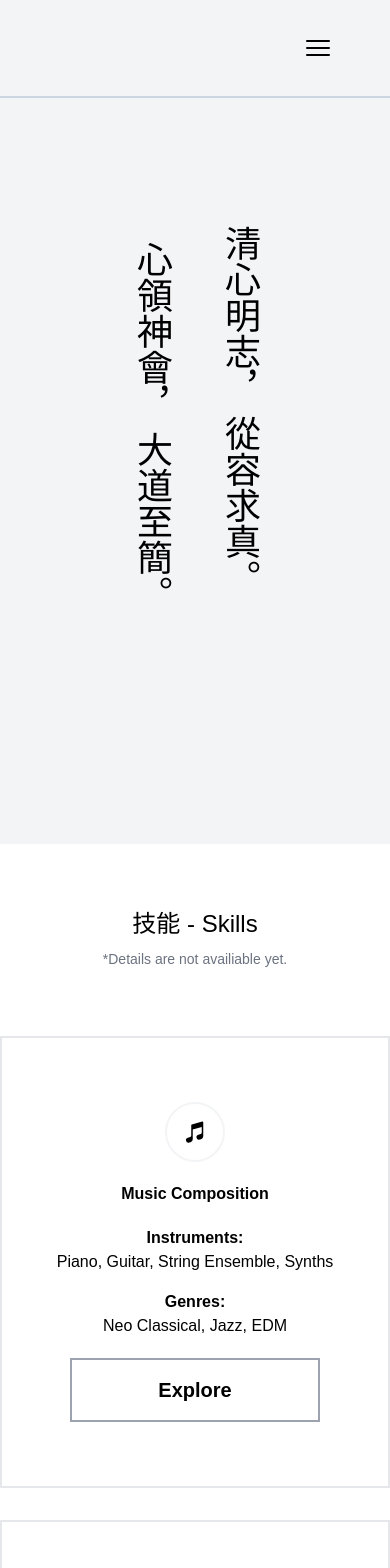
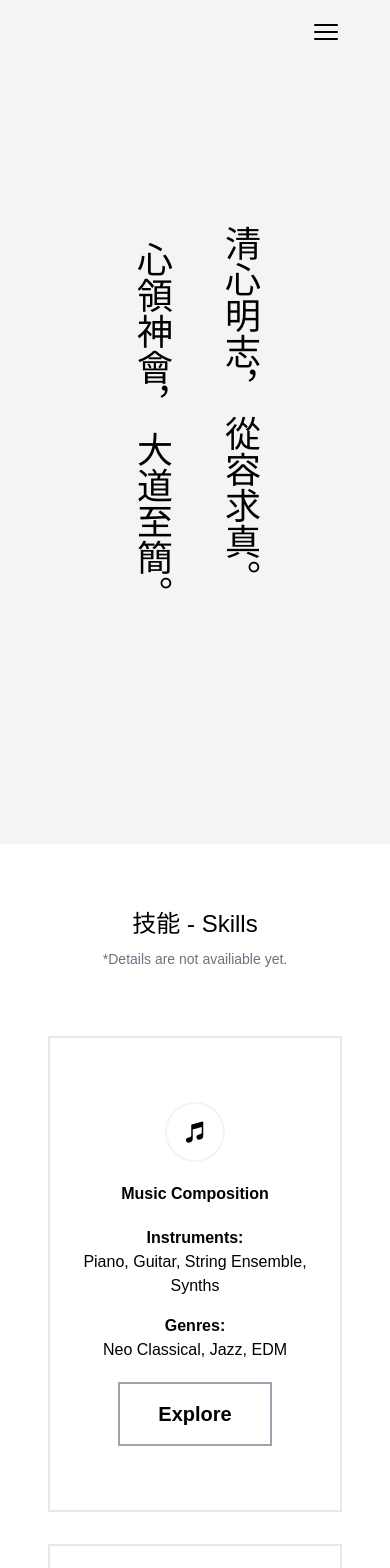
Before and after one commit to CHNSOC/cata-portfolio, a React (Vite) app: page / in a window 390 px wide. Shown: the top 1568 px of the page. Built offline with nearby package versions, Linux system fonts and the light colour scheme.

Commit message:
visual adjustments

```diff
--- a/src/scenes/aboutme/index.tsx
+++ b/src/scenes/aboutme/index.tsx
@@ -20,7 +20,7 @@ const AboutMe = ({ setSelectedPage }: Props) => {
                 <div className="flex justify-center text-center items-center w-full h-full border-b-2 border-t-2 py-3">
                     <p className="italic text-lg">"The young boy finally lifted his gaze. Before him, the enclosing walls faded into the background, giving way to a radiant expanse of stars."</p>
                 </div>
-                <div className=" mt-12 flex:col md:space-y-8 space-y-4 justify-left w-full h-full tracking-wide leading-relaxed">
+                <div className=" mt-12 flex:col md:space-y-8 space-y-4 justify-left w-full h-full text-left tracking-wide leading-relaxed">
                     <p className="indent-10">Welcome to my portfolio page. It's a pleasure to make your acquaintance here.</p>
                     <p className="indent-10">If I were, to sum up my identity in a nutshell, I would gladly label myself as a software engineer with a deep yearning for the beauty that life offers.
                      Drawing inspiration from the <i>"Principles,"</i> I'm a dedicated growth seeker, constantly striving for improvement and refinement.</p>
@@ -101,7 +101,7 @@ const AboutMe = ({ setSelectedPage }: Props) => {
                 <button className={`${language === Language.CHT ? ' border-gray-500 md:border-b-2' : ''} transition duration-500`} onClick={() => setLanguage(Language.CHT)}>繁</button>
             </motion.div>
 
-            <div className="px-16 md:mt-24 mt-16">
+            <div className="md:px-16 px-8 md:mt-24 mt-16">
                 <div className="mx-auto max-w-7xl">
                     <article>
                         <div>
--- a/src/scenes/navbar/index.tsx
+++ b/src/scenes/navbar/index.tsx
@@ -16,12 +16,12 @@ const Navbar = ({ isTopOfPage, selectedPage, setSelectedPage }: Props) => {
 
     const flexBetween = "flex justify-between items-center";
     const isAboveMediumScreen = useMediaQuery("(min-width: 1060px)");
-    const navbarBackground = isTopOfPage ? "" : "bg-primary-100 drop-shadow";
+    const navbarBackground = isTopOfPage ? "" : "border-b-2 bg-primary-100 drop-shadow";
     const [isMenuToggled, setIsMenuToggled] = useState<Boolean>(false);
 
     return (
         <nav>
-            <div className={`border-b-2 bg-gray-100 border-b-slate-300 fixed top-0 z-30 w-full py-6 ${flexBetween} ${navbarBackground}`}>
+            <div className={` bg-gray-100 border-b-slate-300 fixed top-0 z-30 w-full py-4 ${flexBetween} ${navbarBackground}`}>
                 <div className={`${flexBetween} mx-auto w-full`}>
                     <div className={`flex justify-end w-full gap-16 mr-12`}>
                         {isAboveMediumScreen ? (
@@ -52,10 +52,10 @@ const Navbar = ({ isTopOfPage, selectedPage, setSelectedPage }: Props) => {
                         ) : (
                             <div>
                                 <button
-                                    className="rounded-full bg-secondary-500 p-2"
+                                    className="flex"
                                     onClick={() => setIsMenuToggled(!isMenuToggled)}
                                 >
-                                    <Bars3Icon className="h-8 w-8 text-black" />
+                                    <Bars3Icon className="h- w-8 text-black" />
                                 </button>
                             </div>
                         )}
@@ -74,7 +74,7 @@ const Navbar = ({ isTopOfPage, selectedPage, setSelectedPage }: Props) => {
                         exit={{ x: 100, opacity: 0 }}
                     >
                         {/* Close Icon */}
-                        <div className="flex m-auto justify-end py-8 pr-14">
+                        <div className="flex m-auto justify-end py-4 pr-12">
                             <button onClick={() => setIsMenuToggled(!isMenuToggled)}>
                                 <XMarkIcon className="h-8 w-8 opacity-0" />
                             </button>
--- a/src/scenes/skills/SkillCard.tsx
+++ b/src/scenes/skills/SkillCard.tsx
@@ -13,7 +13,7 @@ function SkillCard({ icon, title, description, setSelectedPage }: Props) {
         <motion.div
 
             className={isAboveMediumScreen? ('flex flex-col px-5 py-16 text-center md:max-w-none w-2/5 h-2/3 border-2 border-gray-400')
-            : ('flex-col text-center px-5 py-16 border-2 max-w-md mx-auto space-y-5 my-8 first:mt-12' )}
+            : ('flex-col text-center px-5 py-16 border-2 max-w-md md:mx-auto mx-12 space-y-5 my-8 first:mt-12' )}
             variants={childVariant}
         >
             <div className='mb-4 flex justify-center'>
```
